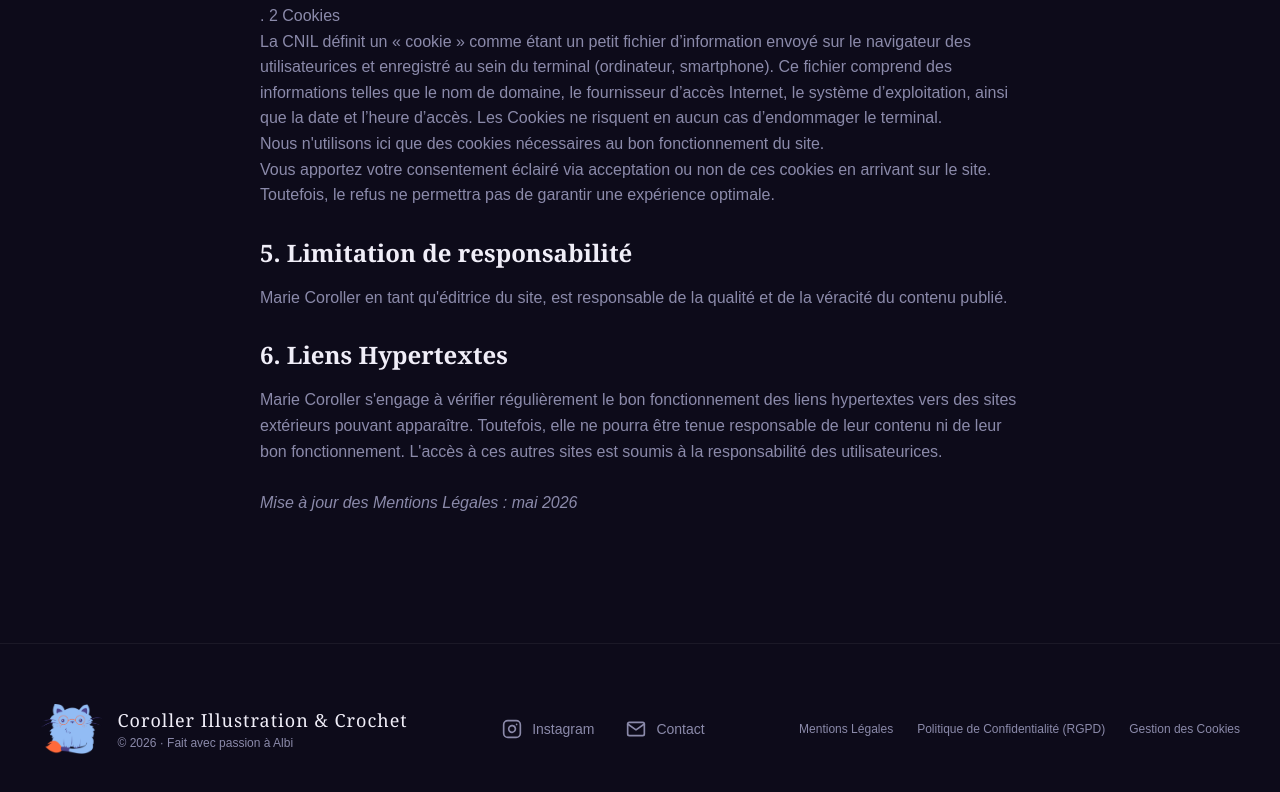
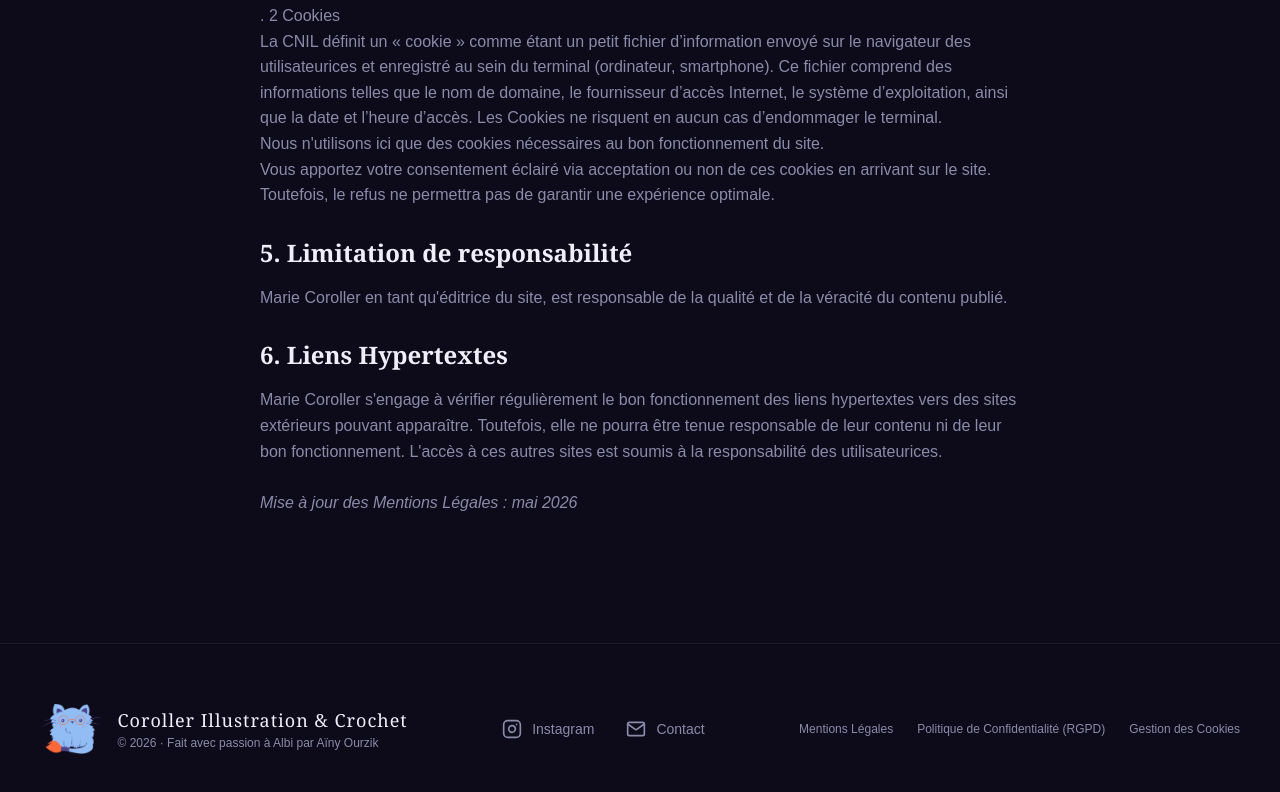
Before and after one commit to aourzik/coroller_illustration_crochet, a React (Vite) app in the folder coroller-illustration-crochet/: page /mentions-legales in a window 1280 px wide. Shown: the part 1350-2142 px from the top of the page. Built offline with nearby package versions, Linux system fonts and the light colour scheme.

Commit message:
fix: modify footer

```diff
--- a/coroller-illustration-crochet/src/components/Footer.jsx
+++ b/coroller-illustration-crochet/src/components/Footer.jsx
@@ -15,7 +15,7 @@ export default function Footer({ divider, logoStyle, txt, muted }) {
                         <span style={{ fontFamily: "Georgia,serif", fontSize: 18, color: txt, letterSpacing: 1 }}>
                             Coroller Illustration & Crochet
                         </span>
-                        <span style={{ color: muted, fontSize: 12 }}>© 2026 · Fait avec passion à Albi</span>
+                        <span style={{ color: muted, fontSize: 12 }}>© 2026 · Fait avec passion à Albi par Aïny Ourzik</span>
                     </div>
                 </div>
 
```
